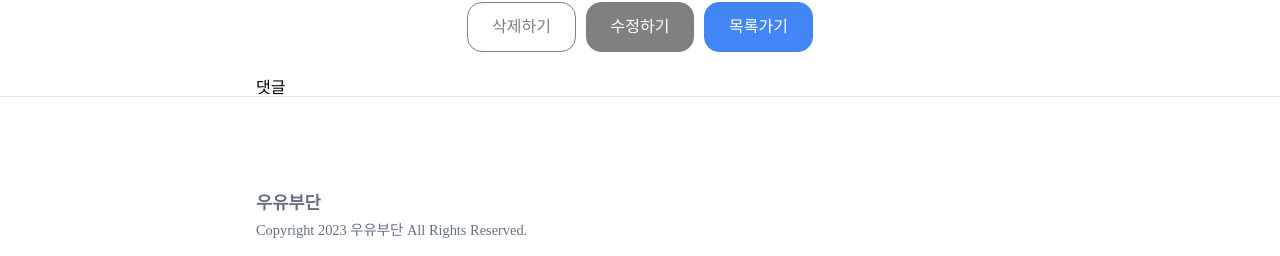
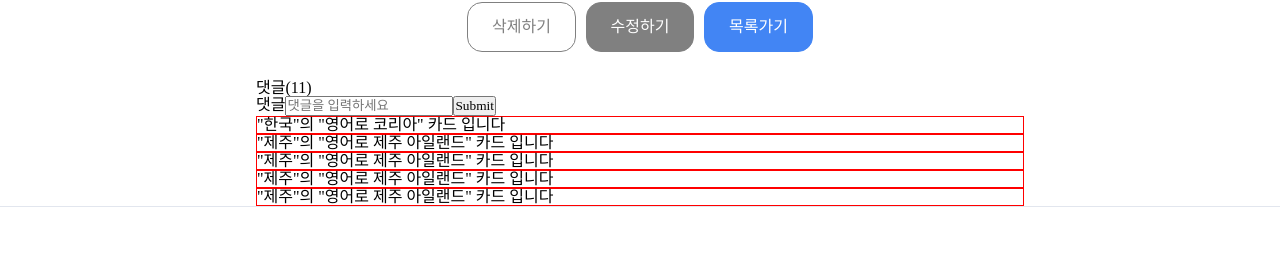
Before and after one commit to NR0617/nextjs-typescript-reduxtoolkit, a Next.js app: page /readvote in a window 1280 px wide. Shown: the part 1728-1984 px from the top of the page. Built offline with nearby package versions, Linux system fonts and the light colour scheme; a web font is replaced by a local one.

Commit message:
:sparkles: react-hook-form으로 댓글창 만드는 중

```diff
--- /dev/null
+++ b/src/components/ReadVote/answerCard.tsx
@@ -0,0 +1,15 @@
+import React from 'react';
+import * as S from './style';
+
+interface propTypes {
+  username: string;
+  content: string;
+}
+const AnswerCard = ({ username, content }: propTypes) => {
+  return (
+    <S.AnswerCard>
+      "{username}"의 "{content}" 카드 입니다
+    </S.AnswerCard>
+  );
+};
+export default AnswerCard;
--- /dev/null
+++ b/src/components/ReadVote/answerInput.tsx
@@ -0,0 +1,44 @@
+import React from 'react';
+import { useForm, SubmitHandler } from 'react-hook-form';
+
+interface Inputs {
+  answer: string;
+}
+
+const AnswerInput = () => {
+  const {
+    register,
+    handleSubmit,
+    watch,
+    formState: { errors },
+  } = useForm<Inputs>({
+    defaultValues: {
+      answer: '',
+    },
+  });
+  const onSubmit: SubmitHandler<Inputs> = (data) => {
+    console.log(data);
+    alert('댓글이 작성되었습니다!');
+  };
+
+  console.log(errors);
+  //console.log(watch('answer'));
+  return (
+    <form onSubmit={handleSubmit(onSubmit)}>
+      <label>댓글</label>
+      <input
+        {...register('answer', {
+          required: '글자를 입력하세요',
+          maxLength: {
+            value: 4,
+            message: '4자 이하의 댓글만 작성이 가능합니다',
+          },
+        })}
+        placeholder="댓글을 입력하세요"
+      />
+      <input type="submit" />
+      <p>{errors.answer?.message}</p>
+    </form>
+  );
+};
+export default AnswerInput;
--- a/src/components/ReadVote/answerList.tsx
+++ b/src/components/ReadVote/answerList.tsx
@@ -1,5 +1,27 @@
+import React from 'react';
+import AnswerInput from './AnswerInput';
+import AnswerCard from './answerCard';
+import * as S from './style';
 const AnswerList = () => {
-  return <div>댓글</div>;
+  let answercount = 11;
+  let answerdata = [
+    { id: 1, username: '한국', content: '영어로 코리아' },
+    { id: 2, username: '제주', content: '영어로 제주 아일랜드' },
+    { id: 3, username: '제주', content: '영어로 제주 아일랜드' },
+    { id: 4, username: '제주', content: '영어로 제주 아일랜드' },
+    { id: 5, username: '제주', content: '영어로 제주 아일랜드' },
+  ];
+  return (
+    <div>
+      <p>댓글({answercount})</p>
+      <AnswerInput />
+      <>
+        {answerdata.map((el) => (
+          <AnswerCard key={el.id} username={el.username} content={el.content} />
+        ))}
+      </>
+    </div>
+  );
 };
 
 export default AnswerList;
--- a/src/components/ReadVote/style.ts
+++ b/src/components/ReadVote/style.ts
@@ -126,6 +126,7 @@ export const ImageContainer = styled.div`
   min-height: 200px;
   position: relative;
 `;
+
 export const ImageVoteCount = styled.div`
   position: absolute;
   top: 10%;
@@ -137,3 +138,7 @@ export const ImageVoteCount = styled.div`
   opacity: 90%;
   border-radius: 10px;
 `;
+
+export const AnswerCard = styled.div`
+  border: 1px solid red;
+`;
--- a/src/components/commons/buttonModal.tsx
+++ b/src/components/commons/buttonModal.tsx
@@ -2,7 +2,7 @@ import React from 'react';
 import * as S from './style';
 
 interface propTypes {
-  setOpenModal: Function;
+  setOpenModal: React.Dispatch<React.SetStateAction<boolean>>;
 }
 const ButtonModal = ({ setOpenModal }: propTypes) => {
   const handleModal = () => {
```
Also changed, not shown: 1 other file (tests, documents, lock files or other folders).
